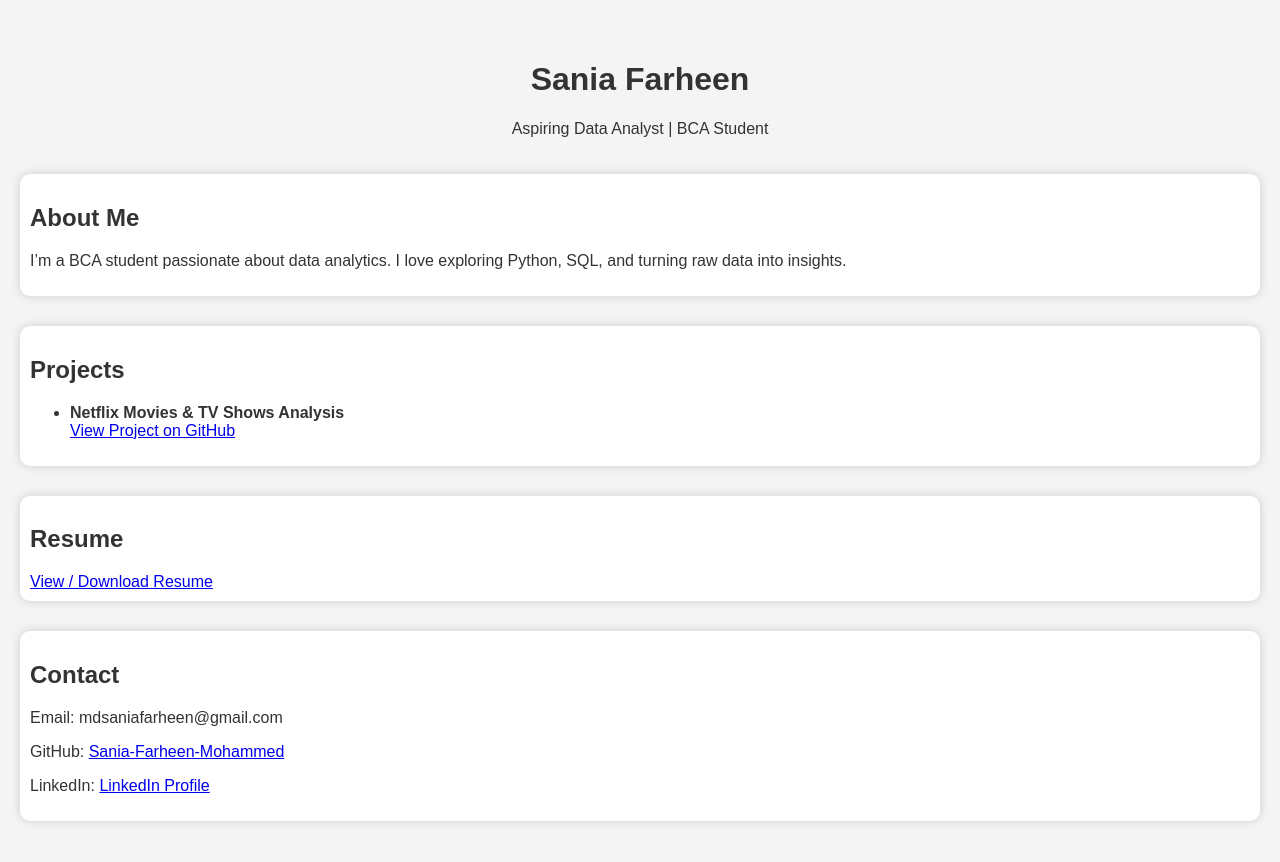
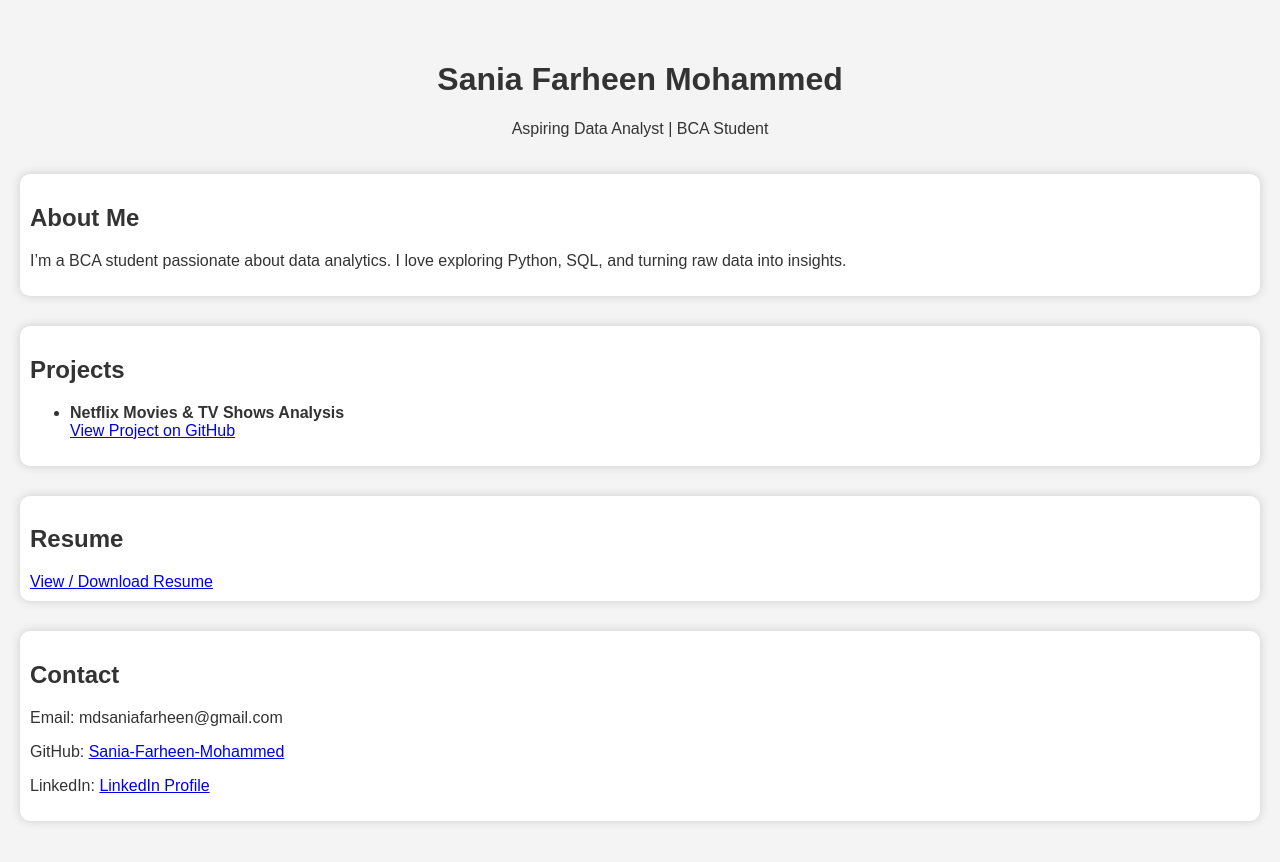
Before and after one commit to Sania-Farheen-Mohammed/Portfolio, a plain HTML site: page index.html in a window 1280 px wide. Drawn offline with Linux system fonts and the light colour scheme.

Commit message:
Updated header

```diff
--- a/index.html
+++ b/index.html
@@ -7,7 +7,7 @@
 </head>
 <body>
   <header>
-    <h1>Sania Farheen</h1>
+    <h1>Sania Farheen Mohammed</h1>
     <p>Aspiring Data Analyst | BCA Student</p>
   </header>
 
```
